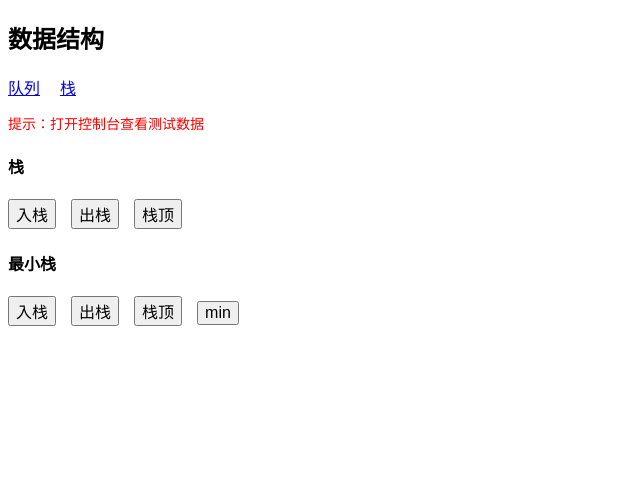
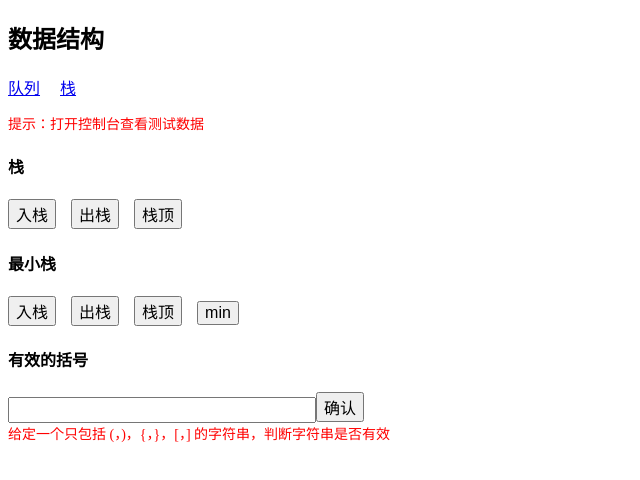
Before and after one commit to Buzhifanji/data-structure, an Angular app: page /stack in a window 1280 px wide. Shown: the top 480 px of the page, without its empty margins (0-640 px from the left). Built offline with nearby package versions, Linux system fonts and the light colour scheme.

Commit message:
新增栈练习：有效的括号

```diff
--- a/src/app/app.module.ts
+++ b/src/app/app.module.ts
@@ -1,5 +1,6 @@
 import { BrowserModule } from '@angular/platform-browser';
 import { NgModule } from '@angular/core';
+import { FormsModule } from '@angular/forms';
 
 import { AppRoutingModule } from './app-routing.module';
 import { AppComponent } from './app.component';
@@ -14,7 +15,8 @@ import { StackComponent } from './stack/stack.component';
   ],
   imports: [
     BrowserModule,
-    AppRoutingModule
+    AppRoutingModule,
+    FormsModule
   ],
   providers: [],
   bootstrap: [AppComponent]
--- a/src/app/stack/stack.component.html
+++ b/src/app/stack/stack.component.html
@@ -4,3 +4,12 @@
         <button *ngFor="let btn of item.action" (click)="testAction(btn.id)">{{btn.name}}</button>
     </div>
 </div>
+<div>
+    <h4>有效的括号</h4>
+    <div>
+        <input type="text" [(ngModel)]="brackets">
+        <button (click)="confirmBrackets()">确认</button>
+        <span>{{bracketsResult}}</span>
+        <p class="red">{{tip}}</p>
+    </div>
+</div>
--- a/src/app/stack/stack.component.scss
+++ b/src/app/stack/stack.component.scss
@@ -0,0 +1,8 @@
+input {
+    height: 20px;
+    line-height: 20px;
+    width: 300px;
+}
+.red {
+    margin-top: 0;
+}
--- a/src/app/stack/stack.component.ts
+++ b/src/app/stack/stack.component.ts
@@ -3,6 +3,7 @@ import { QueueType } from '@app/queue/queue-type';
 import { StackEnum, MinStackEnum } from './stack-enum.enum';
 import { StackTest } from '@data-structure/stack/stackTest';
 import { MinStackTest } from '@data-structure/stack/MinStackTest';
+import { Stack } from '@data-structure/stack/stack';
 
 @Component({
   selector: 'app-stack',
@@ -11,11 +12,16 @@ import { MinStackTest } from '@data-structure/stack/MinStackTest';
 })
 export class StackComponent implements OnInit {
 
-  constructor(private testStack: StackTest,
-              private minStackTest: MinStackTest) { }
+  constructor(
+    private testStack: StackTest,
+    private minStackTest: MinStackTest,
+    private stack: Stack) { }
 
   ngOnInit(): void {
   }
+  tip: string = '给定一个只包括 (，)，{，}，[，] 的字符串，判断字符串是否有效'
+  brackets: string = ''       // 有效的括号
+  bracketsResult: string = '';
   data: Array<QueueType> = [
     {
       title: '栈',
@@ -60,6 +66,38 @@ export class StackComponent implements OnInit {
         this.minStackTest.getMin()
         break;
     }
+  }
+  confirmBrackets() {
+    // 检测输入数据只能是'(){}[]'
+    const strArr = ['(', ')', '{', '}', '[', ']']
+    for (const item of this.brackets) {
+      if (!strArr.includes(item)) {
+        alert(`只能输入(){}[]`)
+        return
+      }
+    }
 
+    // 设置映射数据
+    const map = new Map()
+    map.set('(', ')')
+    map.set('{', '}')
+    map.set('[', ']')
+
+    const { stack } = this
+    for (const item of this.brackets) {
+      const top = stack.top()
+      if (top) {
+        if (map.get(top) === item) {
+          stack.pop()
+        } else {
+          stack.push(item)
+        }
+      } else {
+        stack.push(item)
+      }
+    }
+    this.bracketsResult = stack.isEmpty() ? 'true' : 'false'
+    stack.clear()
   }
+
 }
--- a/src/data-structure/stack/stack.ts
+++ b/src/data-structure/stack/stack.ts
@@ -50,4 +50,8 @@ export class Stack {
     size(): number {
         return this.stackArr.length
     }
+    clear(): boolean {
+        this.stackArr.length = 0;
+        return this.isEmpty();
+    }
 }
```
